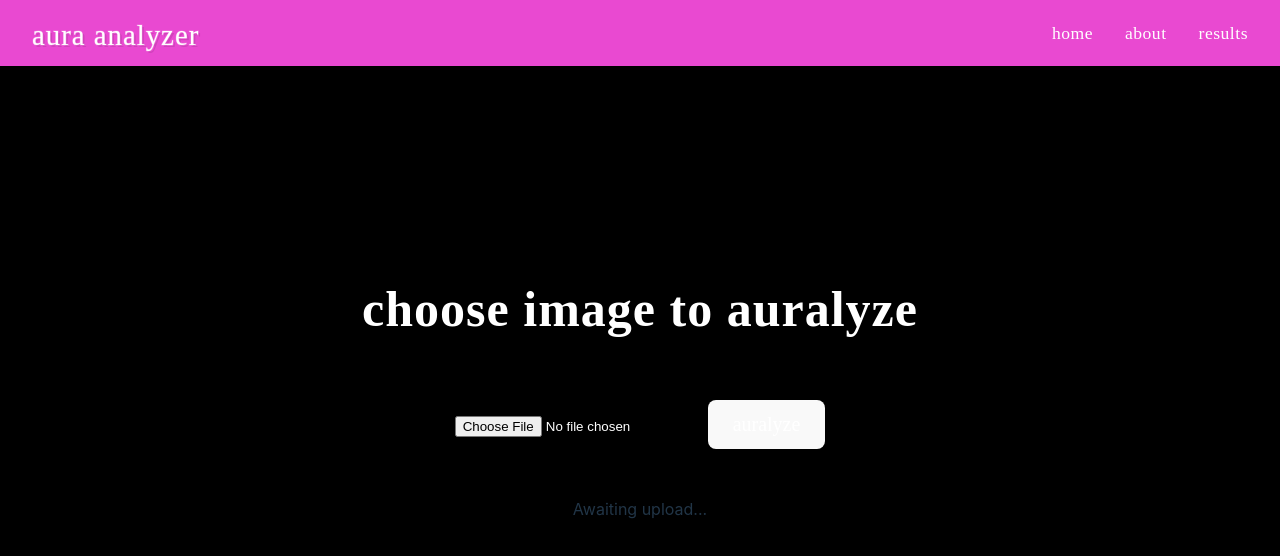
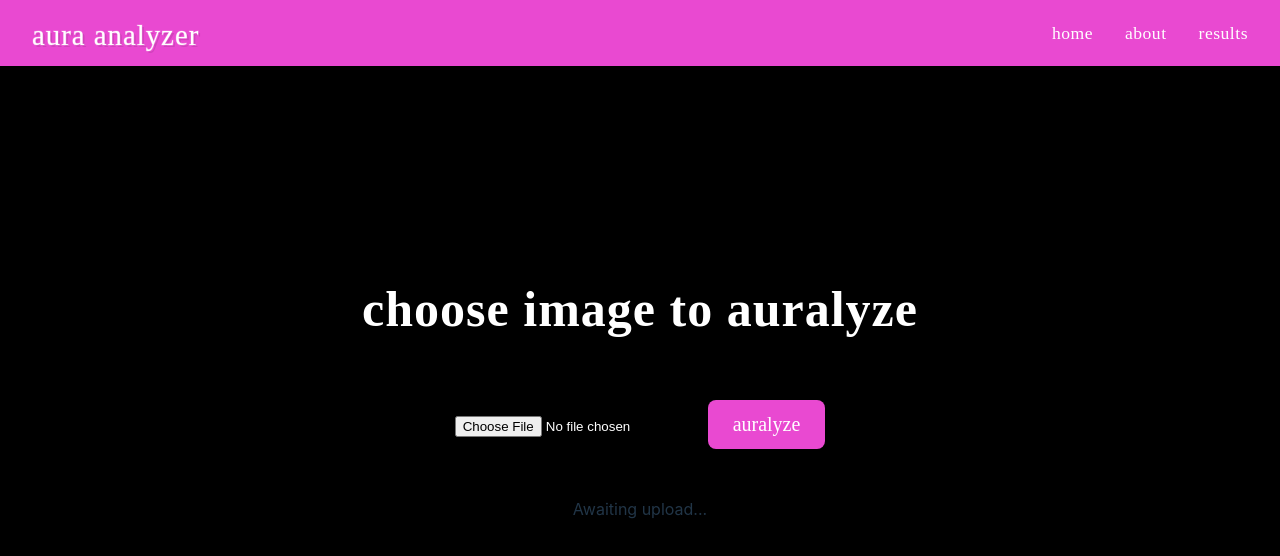
Before and after one commit to callaunchpad/aura-analyzer-web, a React (Vite) app: page / in a window 1280 px wide. Shown: the top 556 px of the page. Built offline with nearby package versions, Linux system fonts and the light colour scheme.

Commit message:
auralyze pink

```diff
--- a/src/App.css
+++ b/src/App.css
@@ -59,6 +59,7 @@
   color: white;
   font-size: 20px;
   font-family: 'Futura', cursive;
+  background-color: #e949d1;
 
 }
 
```
